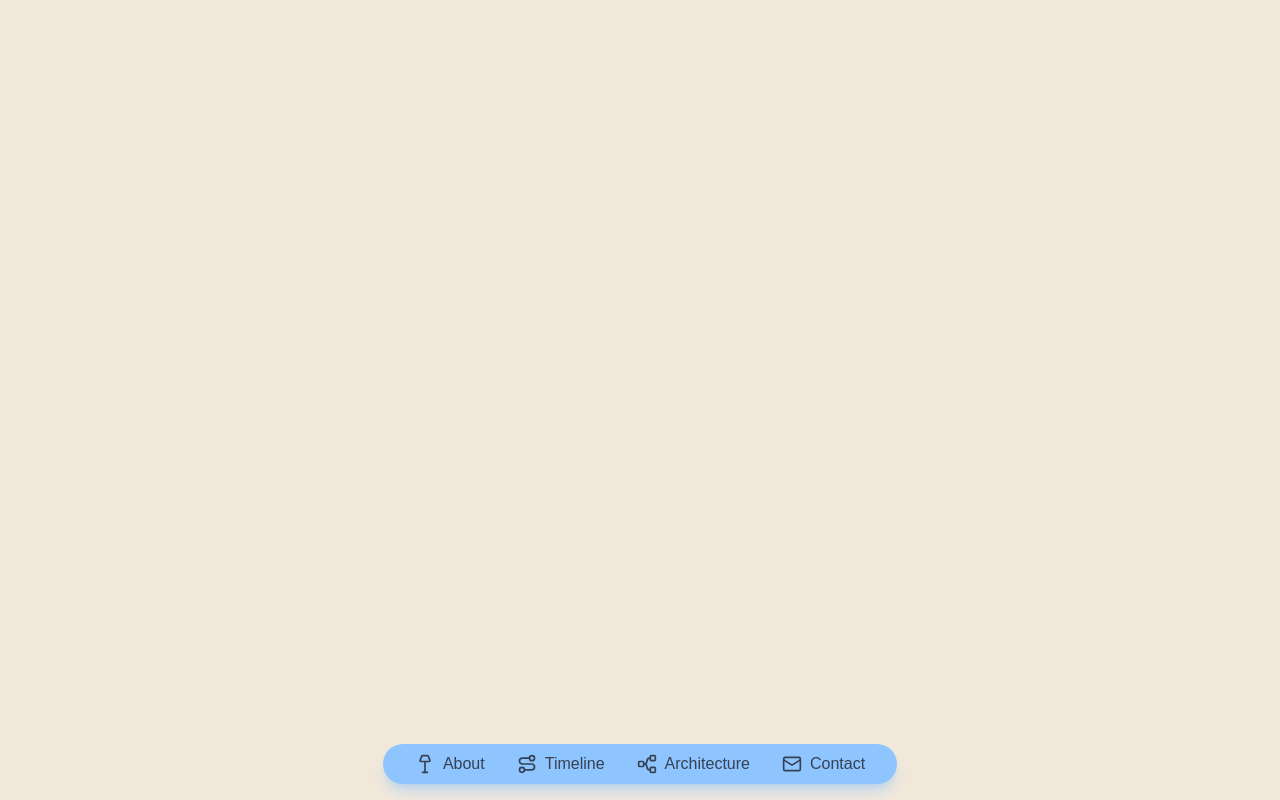
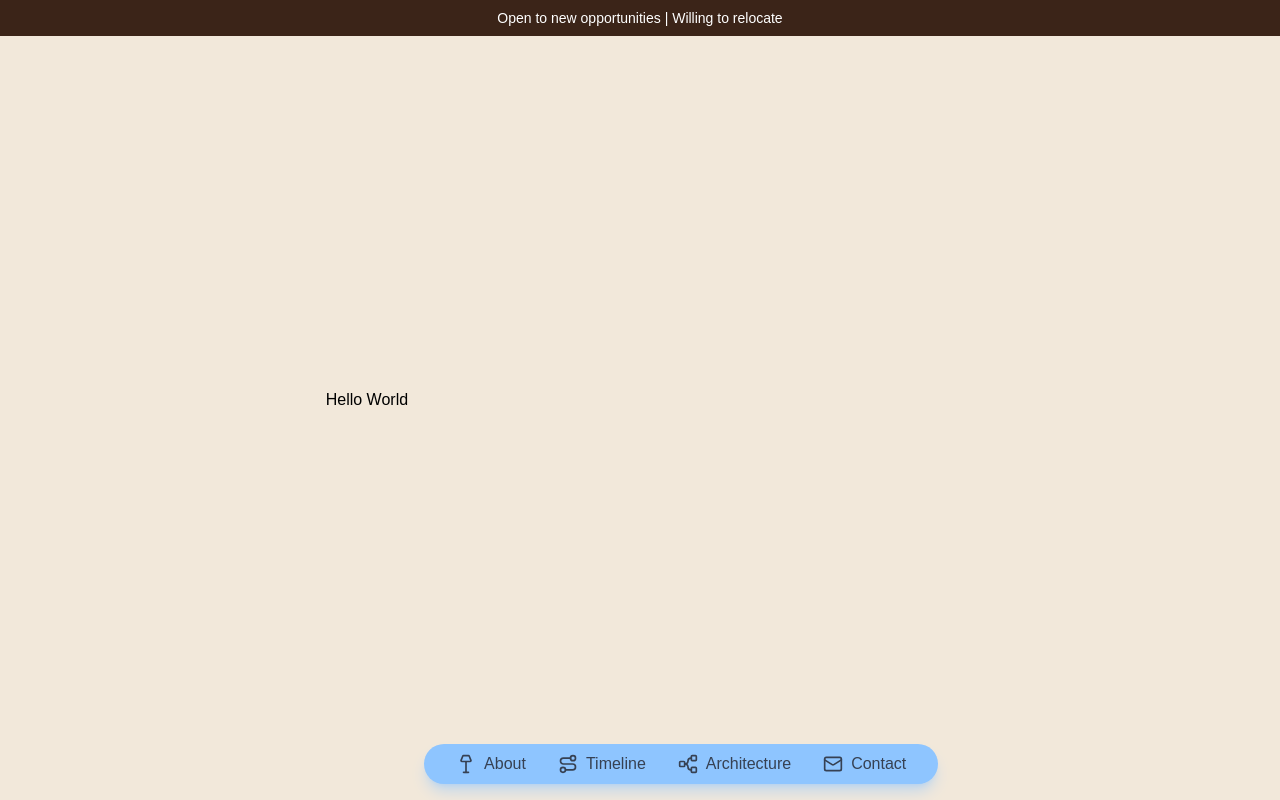
Before and after one commit to ryanctruong/personal-website, a React (Vite) app in the folder client/: page / in a window 1280 px wide. Built offline with nearby package versions, Linux system fonts and the light colour scheme; no server answers.

Commit message:
add banner message and make navbar sticky

```diff
--- a/client/src/App.tsx
+++ b/client/src/App.tsx
@@ -1,3 +1,4 @@
+import Banner from './components/Banner/Banner.tsx'
 import Navbar from './components/Navbar/Navbar.tsx'
 
 const App = () => {
@@ -21,8 +22,13 @@ const App = () => {
 
     return (
         <div className="min-h-screen flex items-center justify-center relative">
+            <Banner />
+            <div className="flex flex-col items-center justify-center gap-4">
+                <p>Hello World</p>
+            </div>
             <Navbar />
-        </div>
+        </div >
+
     )
 }
 
--- /dev/null
+++ b/client/src/components/Banner/Banner.tsx
@@ -0,0 +1,9 @@
+const Banner = () => {
+    return (
+        <div className="absolute top-0 left-0 right-0 text-center bg-[#3B2418] text-white py-2">
+            <p className='text-sm'>Open to new opportunities | Willing to relocate</p>
+        </div>
+    );
+};
+
+export default Banner;
--- a/client/src/components/Navbar/Navbar.tsx
+++ b/client/src/components/Navbar/Navbar.tsx
@@ -2,7 +2,7 @@ import { LampFloor, DiagramFlowHorizontal, Route, Mail } from 'lucide-react'
 
 const Navbar = () => {
     return (
-        <div className="absolute bottom-0 p-4 text-center">
+        <div className="sticky bottom-0 self-end p-4 text-center">
             <div className="flex justify-center gap-8 py-2 px-8 rounded-4xl text-md bg-[#8EC5FF] text-gray-700 shadow-lg shadow-[#8EC5FF]/50">
                 <div className="flex items-center gap-2 cursor-pointer">
                     <LampFloor size={20} />
```
